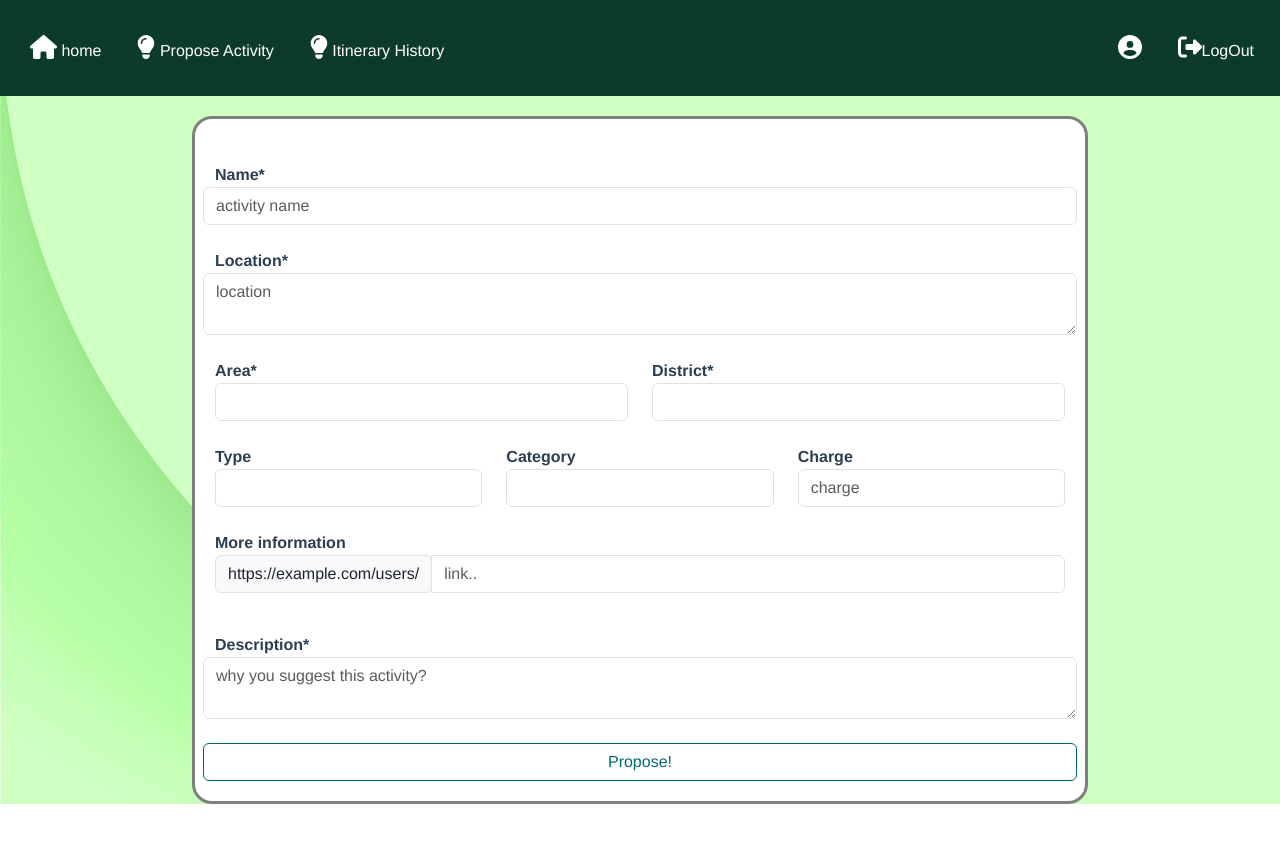
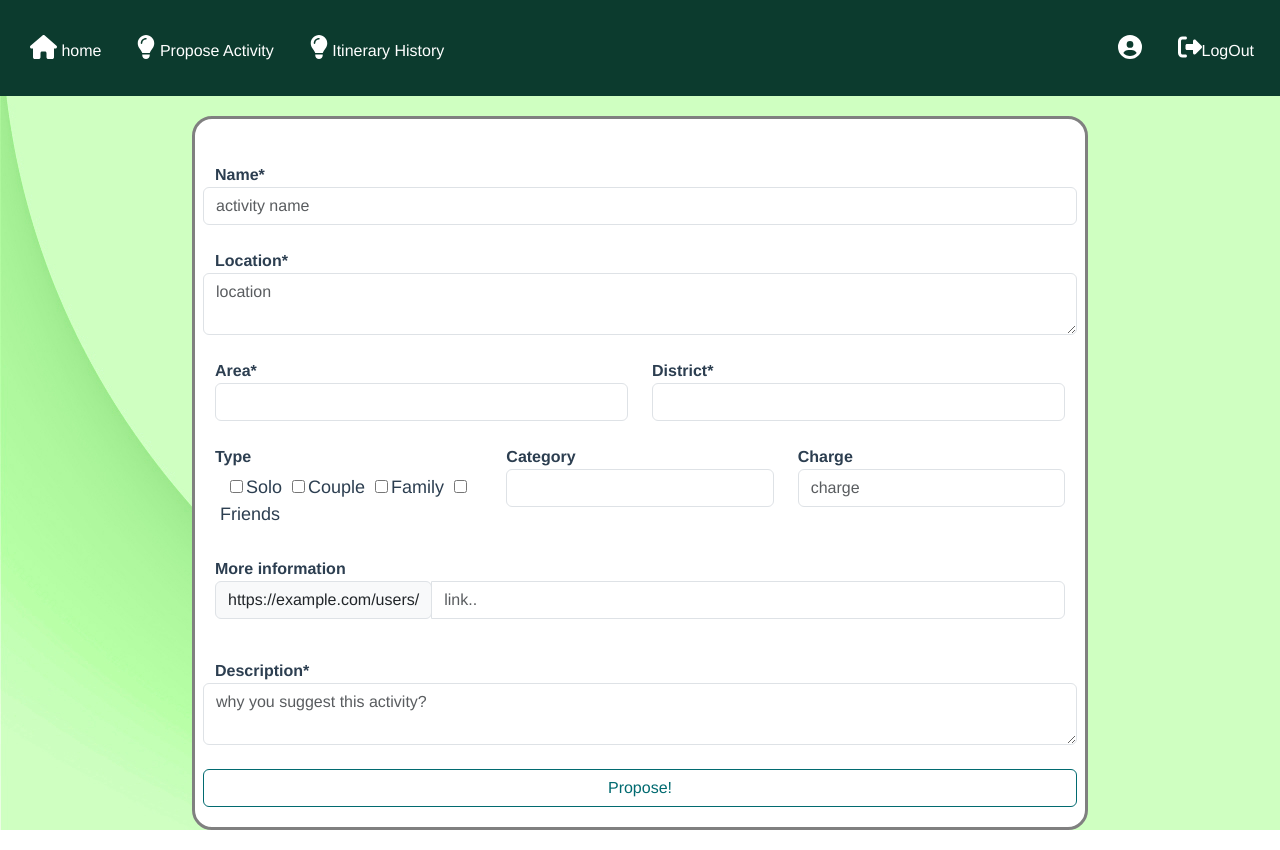
Before and after one commit to nicolecst/FYP, a Vue app in the folder itinerary/: page /propose in a window 1280 px wide. Before the commit the page ends 824 px from the top, so only its background shows below. Built offline with nearby package versions, Linux system fonts and the light colour scheme; no server answers.

Commit message:
Type checkbox

```diff
--- a/itinerary/src/components/CardView.vue
+++ b/itinerary/src/components/CardView.vue
@@ -7,7 +7,7 @@
           <p class="card-text">img: {{ img }}</p>
           <p class="card-text">Area: {{ area }}</p>
           <p class="card-text">District: {{ district }}</p>
-          <p class="card-text">Type: {{ type }}</p>
+          <slot name="type"></slot>
           <p class="card-text">Category: {{ category }}</p>
           <p class="card-text">Charge: {{ charge }}</p>
           <p class="card-text">Approved: {{ approved }}</p>
--- a/itinerary/src/components/HistCard.vue
+++ b/itinerary/src/components/HistCard.vue
@@ -37,7 +37,7 @@ export default {
 </script>
 <style scoped>
 .container {
-  width: 80%;
+  width: 70%;
   box-shadow: 0px 0px 10px 2px rgba(0, 0, 0, 0.1);
   border-radius: 10px;
   margin-top: 10px;
--- a/itinerary/src/pages/ActDetails.vue
+++ b/itinerary/src/pages/ActDetails.vue
@@ -24,15 +24,20 @@
         <ColorTags v-if="activity.Area =='Hong Kong Island'" :text="activity.Area" color="#D2E9E9"/>
         <ColorTags v-if="activity.Area =='Hong Kong Island'" :text="activity.District" color="#D2E9E9"/>
 
-        <ColorTags v-if="activity.Type == 'Couple'" :text="activity.Type" color="#FDCEDF"/>
-        <ColorTags v-if="activity.Type == 'Solo'" :text="activity.Type" color="#FFBE98"/>
-        <ColorTags v-if="activity.Type == 'Family'" :text="activity.Type" color="#F5E8DD"/>
-        <ColorTags v-if="activity.Type == 'Friends'" :text="activity.Type" color="#E3F4F4"/>
-        <p>{{ activity.Type }}</p>
-        <p>{{ activity.Category }}</p>
-        <p>{{ activity.Charge }}</p>
-        <p>{{ activity.Description }}</p>
-        <a href="">{{ activity.Info }}</a>
+        <div class="type">
+          <span style="margin: 5px"><font-awesome-icon :icon="['fas', 'users']" /></span>
+          <template v-for="t in activity.Type" :key="t">
+            <ColorTags v-if="t == 'Couple'" :text="t" color="#FDCEDF" style="margin-right: 10px"/>
+            <ColorTags v-if="t == 'Solo'" :text="t" color="#FFBE98" style="margin-right: 10px"/>
+            <ColorTags v-if="t == 'Family'" :text="t" color="#F5E8DD" style="margin-right: 10px"/>
+            <ColorTags v-if="t == 'Friends'" :text="t" color="#E3F4F4" style="margin-right: 10px"/>
+          </template>
+        </div>
+
+        <p><span style="margin: 5px"><font-awesome-icon :icon="['fas', 'layer-group']" /></span>{{ activity.Category }}</p>
+        <p><span style="margin: 5px"><font-awesome-icon :icon="['fas', 'sack-dollar']" /></span>{{ activity.Charge }}</p>
+        <p><span style="margin: 5px"><font-awesome-icon :icon="['fas', 'comments']" /></span>{{ activity.Description }}</p>
+        <a :href="activity.Info" target="_blank"><span style="margin: 5px"><font-awesome-icon :icon="['fas', 'circle-info']" /></span>{{ activity.Info }}</a>
         <p>{{ activity.Approved }}</p>
         <a :href="'/actEdit/' + activity._id">
           <button v-if="user.is_Admin == true" class="btn btn-primary">
@@ -109,4 +114,9 @@ a {
   bottom: 0;
   width: 100%;
 }
+.type{
+  display: flex;
+  flex-wrap: wrap;
+  flex-direction: row;
+}
 </style>
--- a/itinerary/src/pages/AdminHome.vue
+++ b/itinerary/src/pages/AdminHome.vue
@@ -11,12 +11,17 @@
           :actname="activity.Act_name"
           :area="activity.Area"
           :district="activity.District"
-          :type="activity.Type"
           :category="activity.Category"
           :charge="activity.Charge"
           :act_ID="activity._id"
           :approved="activity.Approved"
-        />
+        >
+        <template #type>
+          <div style="margin-bottom: 8px">
+            Type: <span v-for="t in activity.Type" :key="t">{{ t }}, </span>
+          </div>
+        </template>
+      </CardViewVue>
       </div>
     </div>
     <h1>Approved activities</h1>
@@ -27,11 +32,16 @@
         :actname="activity.Act_name"
         :area="activity.Area"
         :district="activity.District"
-        :type="activity.Type"
         :category="activity.Category"
         :charge="activity.Charge"
         :act_ID="activity._id"
-      />
+      >
+      <template #type>
+          <div style="margin-bottom: 8px">
+            Type: <span v-for="t in activity.Type" :key="t">{{ t }}, </span>
+          </div>
+        </template>
+    </CardViewVue>
     </div>
 
     <!-- <p>{{ activities }}</p> -->
--- a/itinerary/src/pages/CreateItinerary.vue
+++ b/itinerary/src/pages/CreateItinerary.vue
@@ -103,18 +103,6 @@
             </PlanCard>
           </div>
 
-          <div v-for="(n, i) in dateDiff" :key="n">
-            <div v-for="(row, rowIndex) in subplancard[i]" :key="rowIndex">
-              <div v-for="(element, columnIndex) in row" :key="columnIndex">
-                {{ element.act_name }}
-              </div>
-            </div>
-          </div>
-          <!--
-          <p v-for="(plan, i) in subplancard" :key="plan">
-            {{ plan[i].itin.act_name }}
-          </p> -->
-
           <PopupForm
             v-if="popupTriggers.buttonTrigger"
             :togglePopup="() => togglePopup('buttonTrigger')"
@@ -146,8 +134,6 @@
               </small>
             </div>
           </div>
-          <label for="">Confirm</label>
-          <input type="text" class="form-control" placeholder="confirm.." />
 
           <div class="scrolls">
             <PlanCard
@@ -156,7 +142,18 @@
               :n="n"
               :start="addDays(start, i)"
               :daysOfWeek="weekdays(start, i)"
-            />
+            >
+            <div v-for="(row, rowIndex) in subplancard[i]" :key="rowIndex">
+                <div v-for="(element, columnIndex) in row" :key="columnIndex">
+                  <SubplanCard
+                    :actName="element.act_name"
+                    :sTime="element.sTime"
+                    :eTime="element.eTime"
+                    :memo="element.memo"
+                  ></SubplanCard>
+                </div>
+              </div>
+          </PlanCard>
           </div>
         </section>
         <div class="row mt-2">
--- a/itinerary/src/pages/HomeView.vue
+++ b/itinerary/src/pages/HomeView.vue
@@ -1,27 +1,29 @@
 <template>
   <div>
     <NavBarVue />
-
     <div class="welcomeMsg">
-      <h1>Welcome {{ user.username }}!</h1>
-      <form class="d-flex align-items-center flex-nowrap search-form">
+      <!-- <h1>Welcome {{ user.username }}!</h1> -->
+      <h1>Explore Hong Kong With E-TRIP!</h1>
+      <form class="search-form">
         <input
           type="text"
-          class="form-control input-lg"
+          class="form-control input-lg search-input"
           placeholder="search by activity name.."
           v-model="searchParam"
-          style="min-width: 80vw; margin-bottom: 50px;"
         />
-        <!-- <button class="btn btn-outline-success">
-                <font-awesome-icon :icon="['fas', 'magnifying-glass']" />
-              </button> -->
       </form>
-      <p>{{ searchParam }}</p>
       <button class="btn create-btn" @click="create()">
           <span style="font-size: 1.5em">
             <font-awesome-icon icon="fa-solid fa-calendar-plus" style="margin-right: 8px;"/> </span
           >Create Itinerary!
         </button>
+        <!-- <svg class="svg" xmlns="http://www.w3.org/2000/svg" viewBox="0 0 1440 320">
+        <path
+          fill="#fff"
+          fill-opacity="1"
+          d="M0,64L48,69.3C96,75,192,85,288,106.7C384,128,480,160,576,186.7C672,213,768,235,864,245.3C960,256,1056,256,1152,250.7C1248,245,1344,235,1392,229.3L1440,224L1440,320L1392,320C1344,320,1248,320,1152,320C1056,320,960,320,864,320C768,320,672,320,576,320C480,320,384,320,288,320C192,320,96,320,48,320L0,320Z"
+        ></path>
+      </svg> -->
     </div>
 
     <!-- <div class="welcomMsg">
@@ -189,12 +191,23 @@ a {
   flex-wrap: wrap;
   flex-direction: column;
   align-items: center;
-  justify-content: center;
+  /* justify-content: center; */
   margin: 0;
-  padding: 50px;
+  padding: 30px;
   background-color: #0c3b2e;
   color: #fff;
-  min-height: 50vh;
+  height: 35vh;
+  width: 100%;
+  position: relative;
+  border-color: #fff;
+}
+
+.search-input{
+  border-radius: 30px;
+  height: 50px;
+  min-width: 70vw;
+  margin-top: 30px;
+  margin-bottom: 30px;
 }
 
 .search-container {
@@ -226,4 +239,10 @@ a {
   background-color: #6d9773;
   color: #ffffdd;
 }
+.svg {
+  position: absolute;
+  left: 0;
+  bottom: 0;
+  width: 100%;
+}
 </style>
--- a/itinerary/src/pages/ProposeAct.vue
+++ b/itinerary/src/pages/ProposeAct.vue
@@ -100,12 +100,43 @@
         <div class="row mt-4">
           <div class="col md-4">
             <label for="">Type</label>
-            <select name="" id="" class="form-control" v-model="type">
+            <div class="checkboxType">
+              <input
+                type="checkbox"
+                id="solo"
+                value="Solo"
+                v-model="checkedType"
+              />
+              <label for="solo">Solo</label>
+              <input
+                type="checkbox"
+                id="couple"
+                value="Couple"
+                v-model="checkedType"
+              />
+              <label for="couple">Couple</label>
+              <input
+                type="checkbox"
+                id="family"
+                value="Family"
+                v-model="checkedType"
+              />
+              <label for="family">Family</label>
+              <input
+                type="checkbox"
+                id="friends"
+                value="Friends"
+                v-model="checkedType"
+              />
+              <label for="friends">Friends</label>
+            </div>
+
+            <!-- <select name="" id="" class="form-control" v-model="type">
               <option>Solo</option>
               <option>Couple</option>
               <option>Friends</option>
               <option>Family</option>
-            </select>
+            </select> -->
           </div>
           <div class="col md-4">
             <label for="">Category</label>
@@ -171,6 +202,8 @@
 <script>
 import axios from "axios";
 import NavBarVue from "../components/NavBar.vue";
+import { ref } from "vue";
+
 export default {
   name: "ProposeAct",
   components: {
@@ -196,7 +229,7 @@ export default {
         location: this.location,
         area: this.area,
         district: this.district,
-        type: this.type,
+        type: this.checkedType,
         category: this.category,
         charge: this.charge,
         info: this.info,
@@ -210,6 +243,13 @@ export default {
         alert(response.data);
       }
     },
+  },
+  setup() {
+    const checkedType = ref([]);
+
+    return {
+      checkedType,
+    };
   },
 };
 </script>
@@ -241,4 +281,16 @@ export default {
   border-style: solid;
   border-color: gray;
 }
+
+.checkboxType{
+  padding: 5px;
+}
+.checkboxType input{
+  margin-left: 10px;
+  margin-right: 3px;
+}
+.checkboxType label{
+  font-size: 18px;
+  font-weight: 400;
+}
 </style>
```
